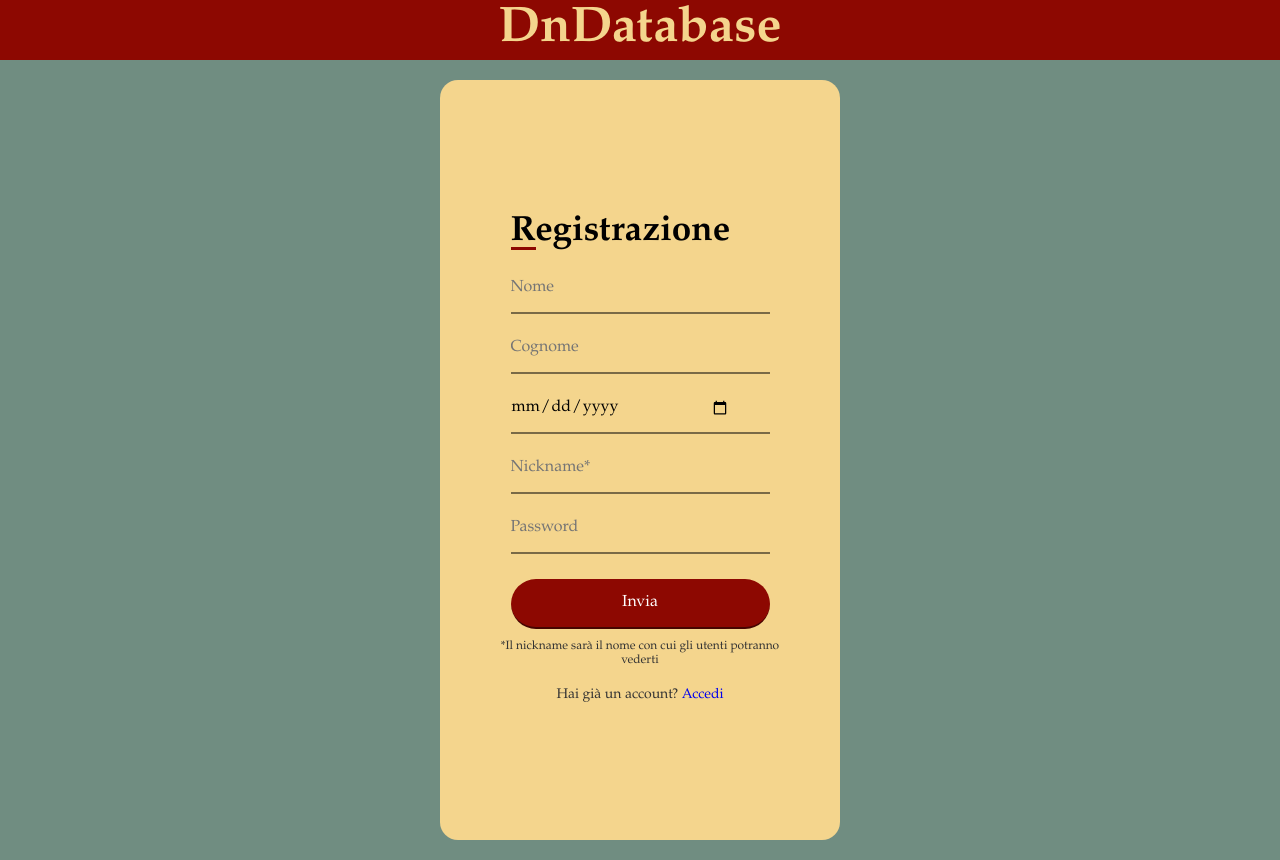
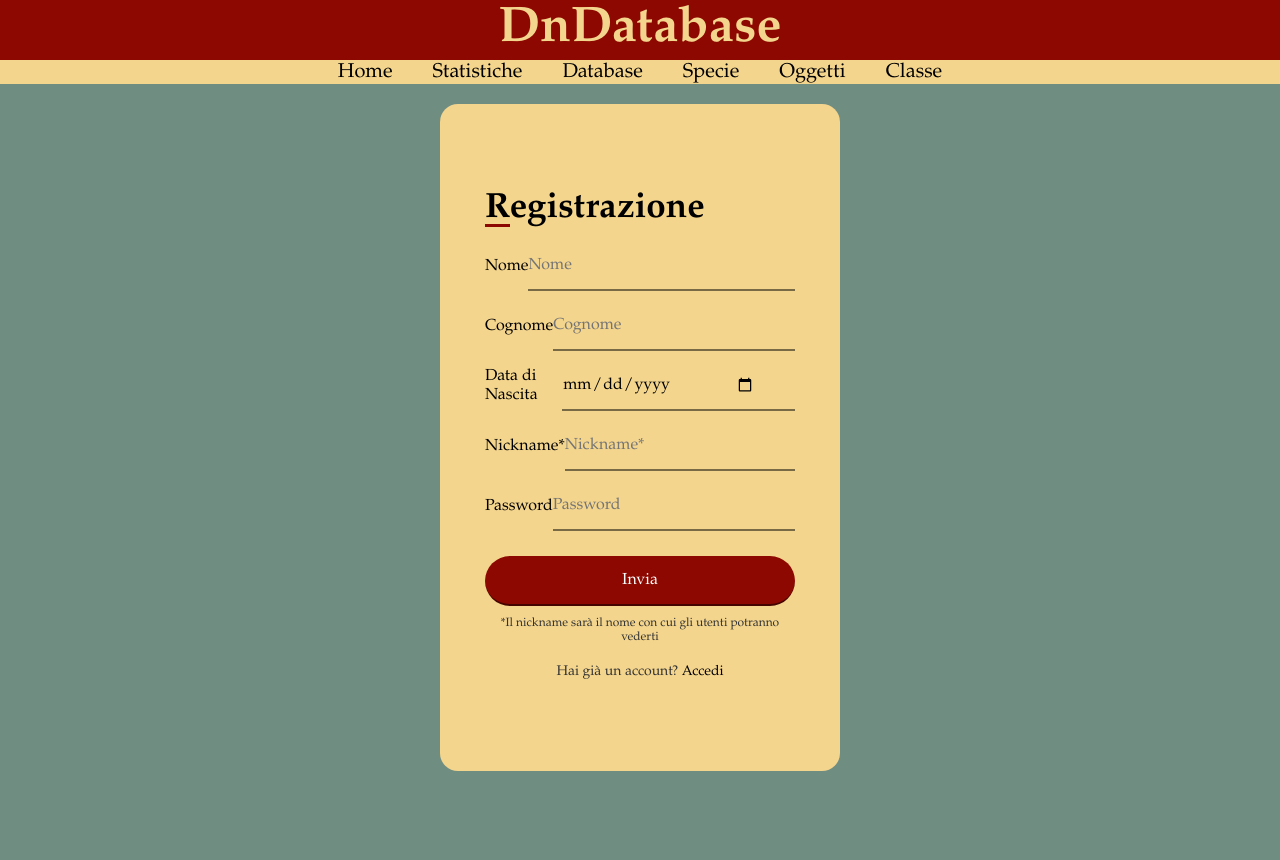
Before and after one commit to GaliFosch/DnDataBase, a PHP site: page /DnDataBase/registration.php in a window 1280 px wide. After the commit the page ends 771 px from the top, so only its background shows below. Run offline with PHP 8.4, Linux system fonts and the light colour scheme.

Commit message:
created base css and started fixing issues

```diff
--- a/app/src/css/base.css
+++ b/app/src/css/base.css
@@ -5,10 +5,59 @@
   font-family: "Book Antiqua", serif;
 }
 
+body {
+  background: #708D81 ;
+}
+
 main {
-    height: 100vh;
+  width: 100%;
+  height: 100%;
   display: flex;
   align-items: center;
   justify-content: center;
-    background: #708D81 ;
 }
+
+
+.header {
+  display: flex;
+  align-items: center;
+  justify-content: center;
+  background: #8D0801;
+  color: #F4D58D;
+  font-size: 25px;
+}
+
+nav {
+  display: flex;
+  align-items: center;
+  justify-content: center;
+  background: #F4D58D;
+  font-size: 20px;
+}
+
+nav a {
+  margin: 0px 20px;
+}
+
+.container, .selection-wrap {
+  width: 100%;
+  background: #F4D58D;
+  border-radius: 18px;
+  padding: 30px;
+  margin: 20px;
+  border-radius: 18px;
+}
+
+a{
+  text-decoration: none;
+  cursor: pointer;
+  color: #000;
+  &:hover{
+
+  }
+  &:
+}
+
+.container a:hover{
+  text-decoration: underline;
+}
--- a/app/src/css/login.css
+++ b/app/src/css/login.css
@@ -1,26 +1,8 @@
-* {
-    margin: 0;
-    padding: 0;
-    box-sizing: border-box;
-    font-family: "Book Antiqua", serif;
-  }
-
-  main {
-    height: 100vh;
-    display: flex;
-    align-items: center;
-    justify-content: center;
-    background: #708D81 ;
-  }
-
 .container, .selection-wrap {
   position: relative;
   max-width: 850px;
-    width: 100%;
-    background: #F4D58D;
   padding: 70px 30px;
   display: table;
-    border-radius: 18px;
 }
 
 .container.registration {
@@ -158,19 +140,6 @@
 text-decoration: underline;
 }
 
-  .hidden{
-    display:none;
-  }
-
-  .header{
-    display: flex;
-    align-items: center;
-    justify-content: center;
-    background: #8D0801;
-    color: #F4D58D;
-    font-size: 25px;
-}
-
 .selection-wrap {
 position: relative;
 max-width: 850px;
--- a/app/src/template/base.php
+++ b/app/src/template/base.php
@@ -3,7 +3,7 @@
     <head>
         <title><?php echo $template["title"]?></title>
         <meta charset="UTF-8"/>
-        <!-- qui va il link del css Grossoh più GROSSOH -->
+        <link rel="stylesheet" href="css\base.css">
         <?php
             if(!empty($template["style"])){
                 echo "<link href=\"". "css/" . $template["style"] ."\" type=\"text/css\" rel=\"stylesheet\" />";
@@ -14,6 +14,16 @@
         <header class="header">
             <h1>DnDatabase</h1>
         </header>
+
+        <nav>
+            <a href="#">Home</a>
+            <a href="#">Statistiche</a>
+            <a href="#">Database</a>
+            <a href="http://localhost/DnDataBase/app/src/list.php?listName=specie#">Specie</a>
+            <a href="http://localhost/DnDataBase/app/src/list.php?listName=oggetti#">Oggetti</a>
+            <a href="#">Classe</a>
+        </nav>
+
         <?php require($template["file"])?>
     </body>
 </html>
```
Also changed, not shown: app/src/css/character.css (+0 -20 lines), app/src/css/player.css (+0 -28 lines), app/src/template/playerTempl.php (+0 -9 lines). Lines whose indentation alone changed are shown as unchanged.
